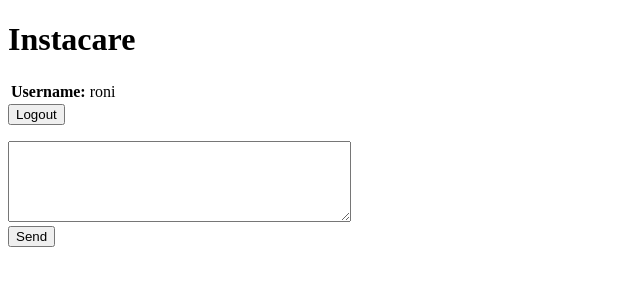
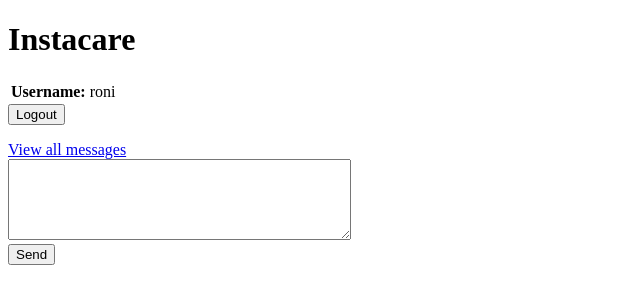
Before and after one commit to ronituohino/cybersecurity-project, a Django app: page / in a window 1280 px wide. Shown: the top 304 px of the page, without its empty margins (0-640 px from the left). Run offline with Django 3.2, Linux system fonts and the light colour scheme; a user stored in the database is signed in; data comes from the database, SQL or seed files in the repository; both versions use the stored data as it was after the commit.

Commit message:
add: raw message view route and new vuln

```diff
--- a/pages/templates/pages/index.html
+++ b/pages/templates/pages/index.html
@@ -24,6 +24,7 @@
             </li>
             {% endfor %}
         </ul>
+        <a href="/messages/{{user.id}}/">View all messages</a>
 
         <form action="add/" method="POST" enctype="multipart/form-data">
             {% csrf_token %}
--- a/pages/urls.py
+++ b/pages/urls.py
@@ -1,8 +1,9 @@
 from django.urls import path
 
-from .views import index, addMessage
+from .views import index, addMessage, messages
 
 urlpatterns = [
     path("", index, name="index"),
-    path("add/", addMessage, name="add")
+    path("add/", addMessage, name="add"),
+    path("messages/<int:userid>/", messages, name="messages"),
 ]
--- a/pages/views.py
+++ b/pages/views.py
@@ -5,20 +5,44 @@ from django.db.models import Q
 
 from .models import Message
 
+
 @login_required
 def addMessage(request):
     if request.user.username == "alice":
-        target = User.objects.get(username=request.POST.get('to'))
+        target = User.objects.get(username=request.POST.get("to"))
     else:
         target = User.objects.get(username="alice")
-    Message.objects.create(source=request.user, target=target, content=request.POST.get('content'))
-    return redirect('/')
+    Message.objects.create(
+        source=request.user, target=target, content=request.POST.get("content")
+    )
+    return redirect("/")
+
+
+def get_messages(user):
+    messages = sorted(
+        Message.objects.filter(Q(source=user) | Q(target=user)),
+        key=lambda m: m.time,
+        reverse=True,
+    )
+    return messages
+
 
 @login_required
 def index(request):
-    messages = Message.objects.filter(Q(source=request.user) | Q(target=request.user))
+    messages = get_messages(request.user)
+    is_alice = request.user.username == "alice"
+    users = User.objects.exclude(pk=request.user.id)
 
-    is_alice = request.user.username == "alice"
-    users = users = User.objects.exclude(pk=request.user.id)
+    return render(
+        request,
+        "pages/index.html",
+        {"messages": messages, "is_alice": is_alice, "users": users},
+    )
 
-    return render(request, "pages/index.html", { "messages": messages, "is_alice": is_alice, "users": users})
+
+@login_required
+def messages(request, userid):
+    user = User.objects.get(pk=userid)
+    messages = get_messages(user)
+
+    return render(request, "pages/messages.html", {"messages": messages})
```
Also changed, not shown: pages/templates/pages/messages.html (added, +8 -0 lines), report.md (+9 -5 lines), db.sqlite3.
